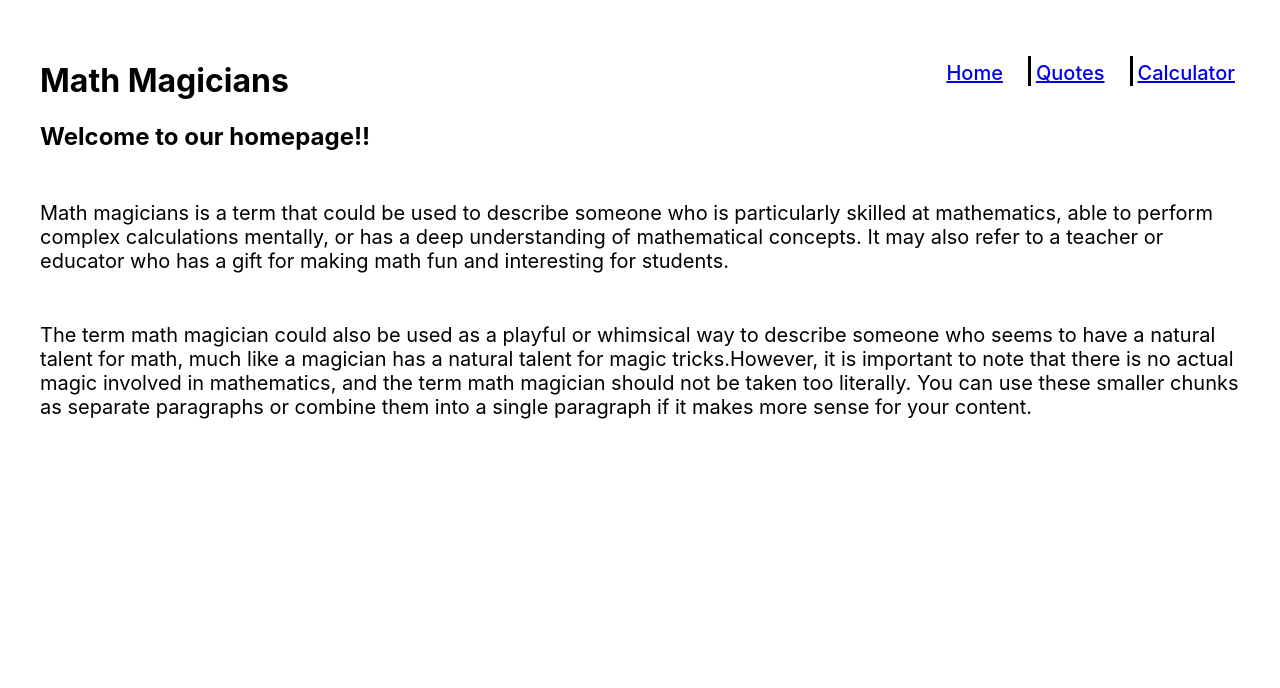
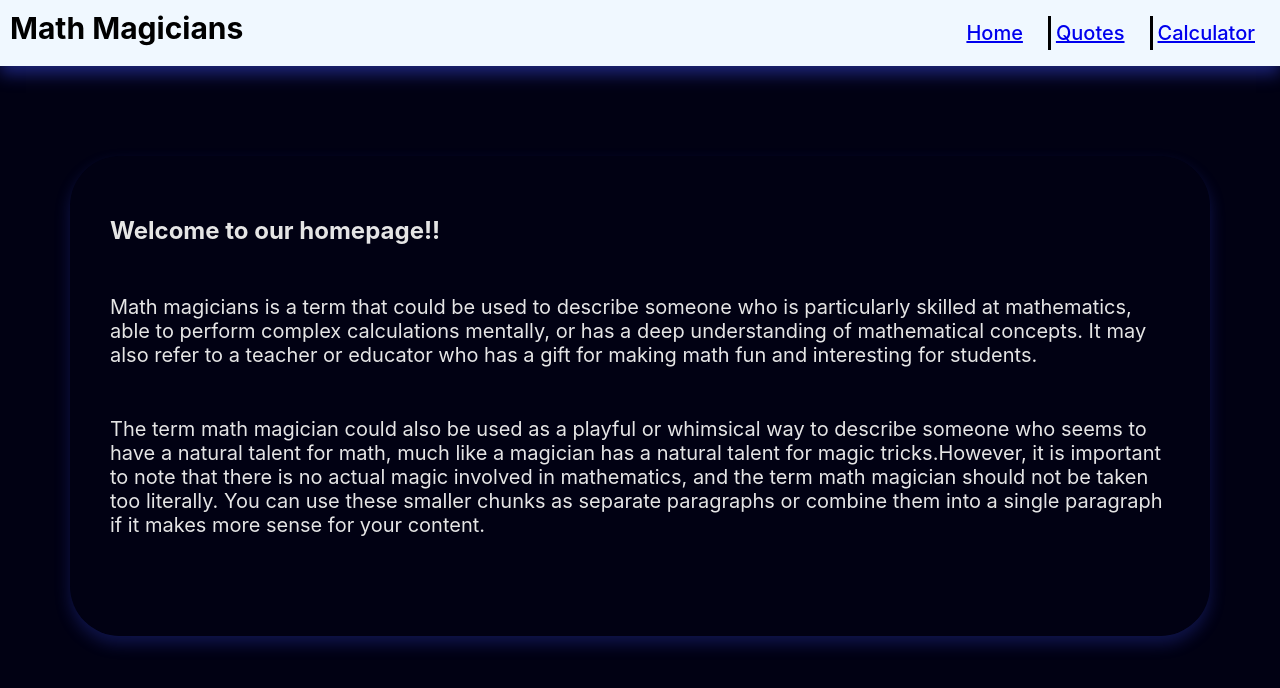
Before and after one commit to Tracy-miranja/math-magician, a React (Create React App) app: page / in a window 1280 px wide. Shown: the top 688 px of the page. Built offline with nearby package versions, Linux system fonts and the light colour scheme.

Commit message:
Styled my website

```diff
--- a/src/App.js
+++ b/src/App.js
@@ -8,11 +8,14 @@ function App() {
   return (
     <div className="App">
       <nav>
-        <ul>
-          <li className="lnks"><Link to="/Calculator">Calculator</Link></li>
-          <li className="lnks"><Link to="/Quotes">Quotes</Link></li>
-          <li><Link to="/">Home</Link></li>
-        </ul>
+        <div className="navbar">
+          <span className="logo">Math Magicians</span>
+          <ul>
+            <li><Link to="/">Home</Link></li>
+            <li className="lnks"><Link to="/Quotes">Quotes</Link></li>
+            <li className="lnks"><Link to="/Calculator">Calculator</Link></li>
+          </ul>
+        </div>
       </nav>
       <Routes>
         <Route path="/" element={<Home />} />
--- a/src/components/Calculator.js
+++ b/src/components/Calculator.js
@@ -29,9 +29,8 @@ function Display() {
 
   return (
     <section className="container">
-      <h1>Math Magicians</h1>
       <div className="finaal">
-        <p className="para">let us do math</p>
+        <p className="para">let us do some math!!</p>
         <div className="all">
           <div className="screen">
             { displayValues()}
--- a/src/components/Home.js
+++ b/src/components/Home.js
@@ -1,7 +1,7 @@
 function Home() {
   return (
+    <section className="page1">
       <div className="Homepage">
-      <h1>Math Magicians</h1>
         <h2>Welcome to our homepage!!</h2>
         <p className="paragraph">
           Math magicians is a term that could be used to describe someone
@@ -20,6 +20,7 @@ function Home() {
           paragraph if it makes more sense for your content.
         </p>
       </div>
+    </section>
   );
 }
 export default Home;
--- a/src/components/Quote.js
+++ b/src/components/Quote.js
@@ -32,8 +32,7 @@ const Apps = () => {
     quotesApi();
   }, [setQuotes, setIsLoading]);
   return (
-    <>
-      <h1>Math Magicians</h1>
+    <section className="qqoutes">
       <div className="quotesbox">
         {isLoading ? loadingMessage : null}
         {hasError ? errorMessage : null}
@@ -47,11 +46,10 @@ const Apps = () => {
               {' '}
               {data.author}
             </h1>
-            {/* <h3 /> */}
           </div>
         ))}
       </div>
-    </>
+    </section>
   );
 };
 
--- a/src/index.css
+++ b/src/index.css
@@ -14,6 +14,8 @@ body {
     sans-serif;
   -webkit-font-smoothing: antialiased;
   -moz-osx-font-smoothing: grayscale;
+  background-color: rgb(1, 1, 19);
+  color: #e5e5e5;
 }
 
 code {
@@ -64,9 +66,9 @@ button {
   flex-direction: column;
 }
 
-.App {
+/* .App {
   padding: 40px;
-}
+} */
 
 .all {
   display: flex;
@@ -75,23 +77,37 @@ button {
   align-items: flex-end;
 }
 
+.qqoutes{
+  display: flex;
+  justify-content: center;
+  align-content: center;
+  padding-top: 10%;
+}
+
 .quotesbox {
   text-align: center;
+  align-content: center;
   padding: 20px;
-  padding-left: 150px;
-  padding-right: 150px;
+  box-shadow: 0 8px 16px rgb(64 83 252 / 44%);
+  border-radius: 50px;
+  width: 60%;
+  height: auto;
+  background-color: antiquewhite;
+  color: black;
+}
+
+ul{
+  display: flex;
+  flex-direction: row;
+
 }
 
 ul li {
   list-style: none;
-  display: block;
-  height: 20px;
-
-  /* border-left: 4px solid black; */
   padding: 5px;
   margin-left: 20px;
   font-size: 20px;
-  float: right;
+  /* float: right; */
   font-weight: 500;
   color: blue;
 }
@@ -113,3 +129,34 @@ ul li {
   font-size: 20px;
   margin-top: 50px;
 }
+
+.Homepage{
+  height: 50vh;
+  padding: 40px;
+  border-bottom: #e5e5e5;
+    box-shadow: 0 8px 16px rgb(64 83 252 / 24%);
+  border-radius: 50px;
+  margin-top: 20px;
+}
+
+.page1{
+  padding: 70px;
+}
+
+.navbar{
+  display: flex;
+  padding-right: 20px;
+  flex-direction: row;
+  justify-content: space-between;
+  background-color: aliceblue;
+  padding-top: 0%;
+  box-shadow: 0 8px 16px rgb(64 83 252 / 44%);
+}
+
+.logo{
+  font-size: 30px;
+  color: black;
+  font-weight: 700;
+  margin-top: 10px;
+  margin-left: 10px;
+}
```
Lines whose indentation alone changed are shown as unchanged.
